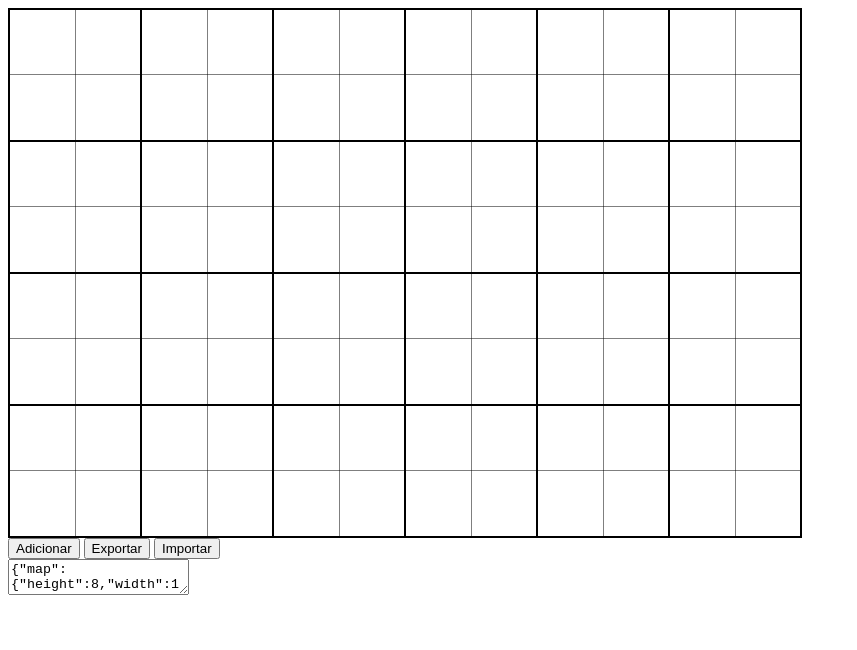
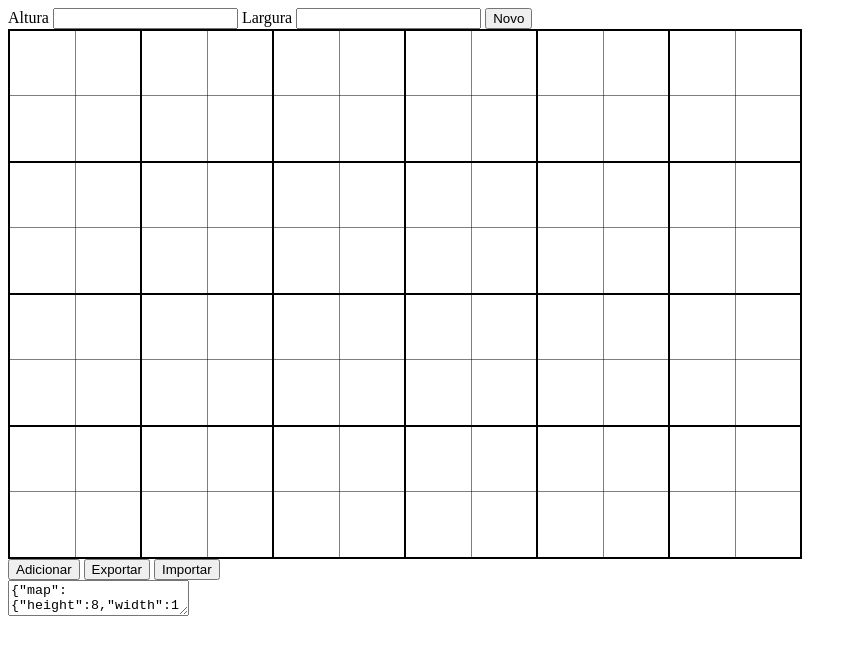
Before and after one commit to GabrielLasso/mapa-palco, a website built with Parcel: page index.html in a window 1280 px wide. Both pictures are taken after a click on the button "Exportar". Shown: the whole page, without its empty margins (0-857 px from the left). Built offline with nearby package versions, Linux system fonts and the light colour scheme.

Commit message:
Add custom size to map

```diff
--- a/index.html
+++ b/index.html
@@ -7,6 +7,11 @@
         <script type="module" src="./src/main.ts"></script>
     </head>
     <body>
+        <label for="height">Altura</label>
+        <input id="height" type="number">
+        <label for="width">Largura</label>
+        <input id="width" type="number">
+        <button id="new">Novo</button>
         <div id="map">
             <div id="selection"></div>
         </div>
--- a/src/main.ts
+++ b/src/main.ts
@@ -20,3 +20,9 @@ document.getElementById('export').onclick = (event) => {
 document.getElementById('import').onclick = (event) => {
     load()
 }
+
+document.getElementById('new').onclick = (event) => {
+    let height = parseInt((document.getElementById('height') as HTMLInputElement).value)
+    let width = parseInt((document.getElementById('width') as HTMLInputElement).value)
+    initMap(height, width)
+}
--- a/src/map.ts
+++ b/src/map.ts
@@ -14,5 +14,6 @@ export function initMap(height : number, width : number) {
     map.style.width = width * meter + 'px'
     map.style.backgroundPositionX = Math.round(width * meter / 2) + 'px'
     map.style.backgroundPositionY = Math.round(height * meter / 2) + 'px'
-
+    map.setAttribute('data-height', height.toString())
+    map.setAttribute('data-width', width.toString())
 }
--- a/src/storage.ts
+++ b/src/storage.ts
@@ -8,10 +8,12 @@ interface SaveData {
 }
 
 export function save() {
+    let height = parseInt(map.getAttribute('data-height'))
+    let width = parseInt(map.getAttribute('data-width'))
     let data : SaveData = {
         map : {
-            height : 8.0,
-            width : 12.0
+            height : height,
+            width : width
         },
         instruments : Array<InstrumentData>()
     }
```
